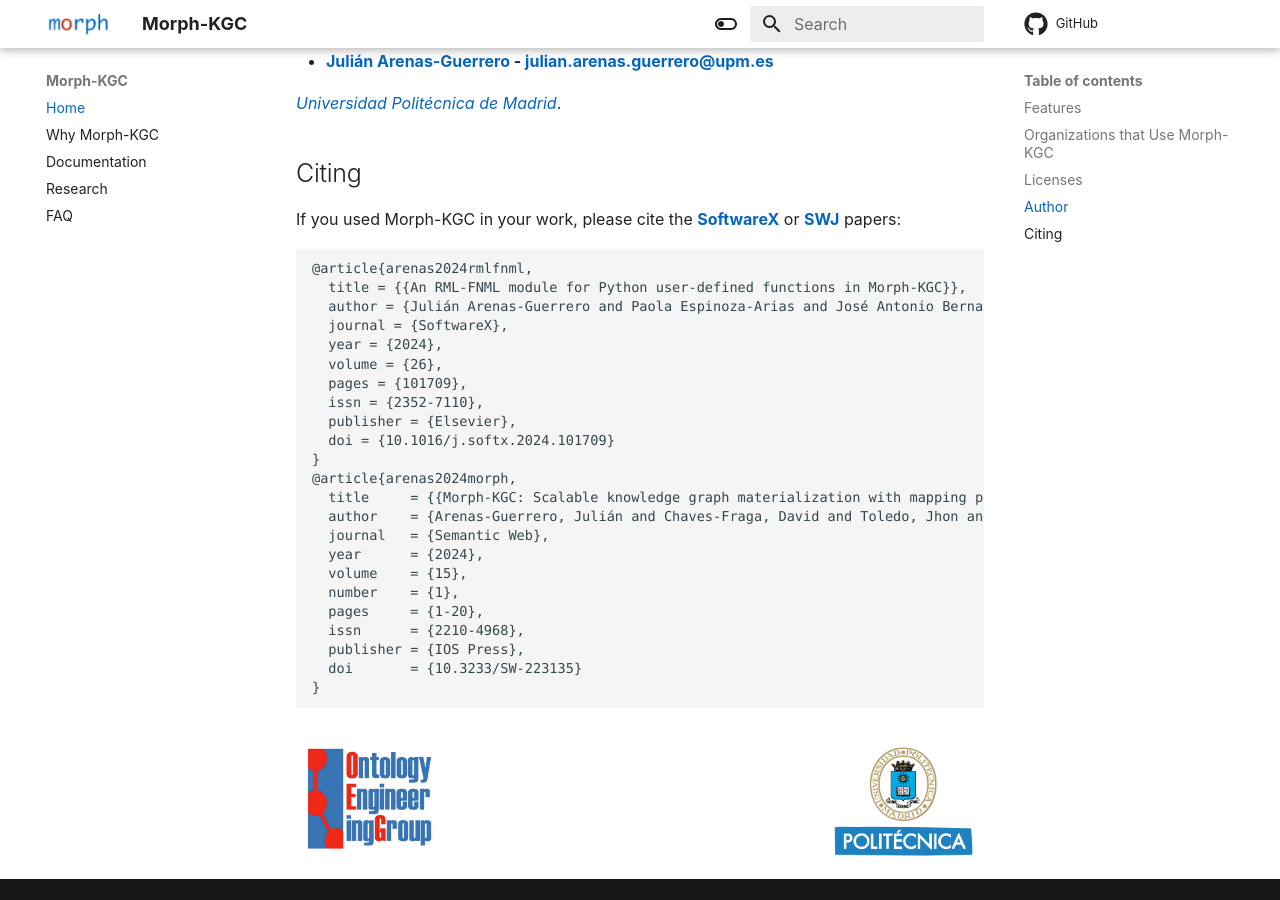
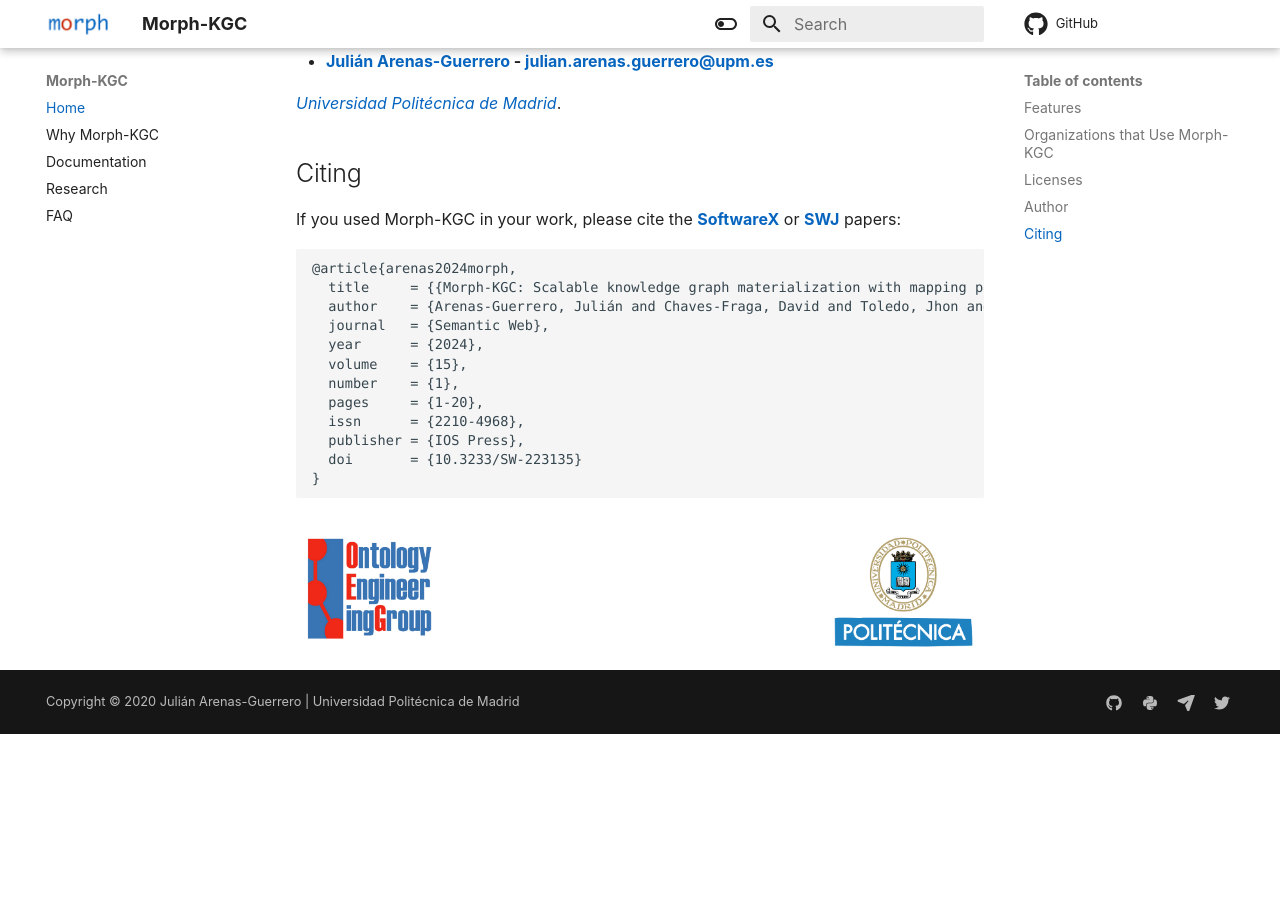
Before and after one commit to morph-kgc/morph-kgc-docs, an MkDocs documentation site: the page built from docs/index.md, in a window 1280 px wide and 900 px high, scrolled down 1461 px. Built offline with MkDocs 1.6.1 and Material for MkDocs 9.7.7, drawn with Linux system fonts in a browser that asks for light colours; comment, search, counter and statistics services are not loaded; after the commit the page ends 2195 px from its top, so only the background shows below that.

Commit message:
Update index.md

````diff
--- a/docs/index.md
+++ b/docs/index.md
@@ -46,17 +46,6 @@ The **documentation** is licensed under **[CC BY-SA 4.0](https://creativecommons
 If you used Morph-KGC in your work, please cite the **[SoftwareX](https://www.sciencedirect.com/science/article/pii/S2352711024000803)** or **[SWJ](https://www.doi.org/10.3233/SW-223135)** papers:
 
 ```bib
-@article{arenas2024rmlfnml,
-  title = {{An RML-FNML module for Python user-defined functions in Morph-KGC}},
-  author = {Julián Arenas-Guerrero and Paola Espinoza-Arias and José Antonio Bernabé-Diaz and Prashant Deshmukh and José Luis Sánchez-Fernández and Oscar Corcho},
-  journal = {SoftwareX},
-  year = {2024},
-  volume = {26},
-  pages = {101709},
-  issn = {2352-7110},
-  publisher = {Elsevier},
-  doi = {10.1016/j.softx.2024.101709}
-}
 @article{arenas2024morph,
   title     = {{Morph-KGC: Scalable knowledge graph materialization with mapping partitions}},
   author    = {Arenas-Guerrero, Julián and Chaves-Fraga, David and Toledo, Jhon and Pérez, María S. and Corcho, Oscar},
````
